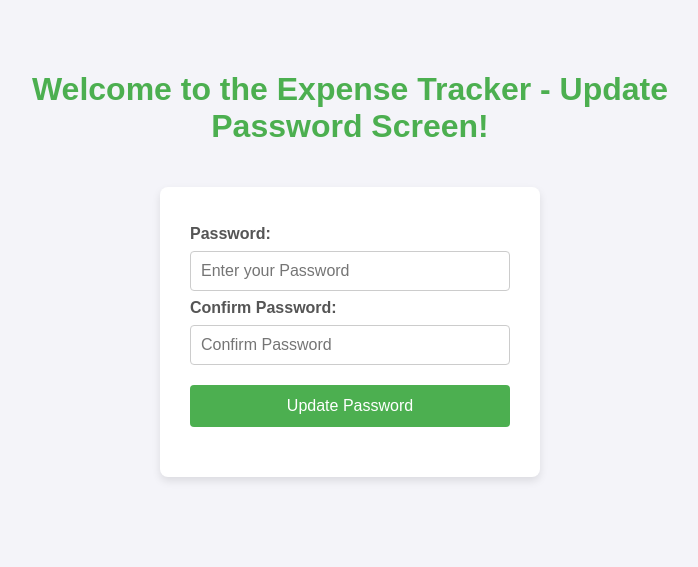
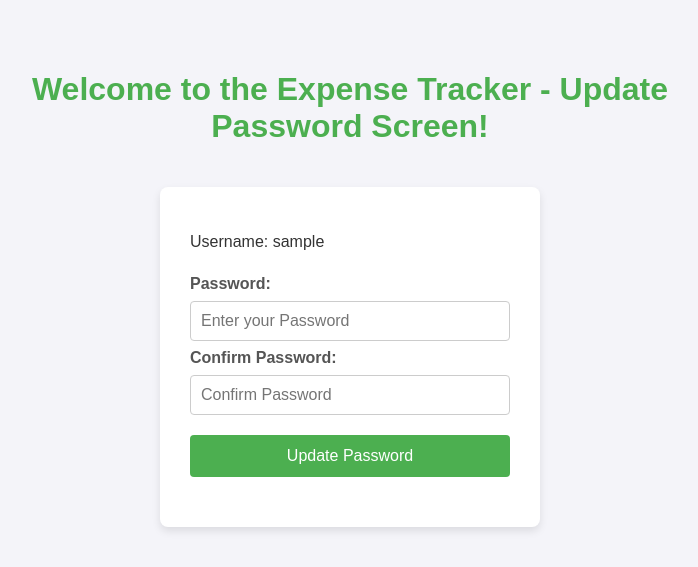
Before and after one commit to gautam-seshadri/Expense_Tracker, a Flask app: a page that uses app/expense_tracker/templates/update_password.html in a window 1280 px wide. Shown: the top 567 px of the page, without its empty margins (290-988 px from the left). Run offline with Flask 3, Linux system fonts and the light colour scheme; data that the repository does not hold is empty.

Commit message:
added reroute to login.html

```diff
--- a/app/expense_tracker/routes.py
+++ b/app/expense_tracker/routes.py
@@ -1,5 +1,5 @@
 import oracledb
-from flask import Blueprint, render_template, request, jsonify, redirect, url_for
+from flask import Blueprint, render_template, request, jsonify, redirect, url_for, flash
 from Expense_Tracker.app.expense_tracker.connection import get_db_connection
 import re
 from todoist_api_python.api import TodoistAPI
@@ -82,6 +82,7 @@ def register():
 @main.route('/update_password/<username>', methods=['GET', 'POST'])
 def update_password(username):
     out_message = ""
+    print(f'Username is this: {username}')
     try:
         conn = get_db_connection()
         cursor = conn.cursor()
@@ -100,13 +101,14 @@ def update_password(username):
                 cursor.close()
                 conn.close()
                 out_message = f"The Password {password} has been updated successfully!"
-                return render_template('login.html', message=out_message)
+                return redirect(url_for('main.login'))
             elif password != password2:
                 out_message = "Both the entered passwords are not identical. Please check!"
-                return render_template('login.html', message=out_message)
+                flash("Passwords do not match. Please try again.", "error")
+        return render_template('update_password.html', message=out_message,username=username)
     except Exception as e:
         print("Error in Login " + str(e))
-    return render_template('update_password.html', message=out_message,username=username)
+
 
 
 
--- a/app/expense_tracker/templates/login.html
+++ b/app/expense_tracker/templates/login.html
@@ -32,7 +32,7 @@
                 <button type="button" id="togglePassword" class="togglePassword" onclick="togglePasswordVisibility()">Show Password</button>
                 <input type="submit" value="Login" class="btn">
                 <a href="{{ url_for('main.register') }}" class="btn">Sign up</a>
-                <a href="{{ url_for('main.update_password', username=username) }}" class="btn">Change Password</a>
+                <a href="{{ url_for('main.update_password',username=username) }}" class="btn">Change Password</a>
             </div>
 
             <div>
--- a/app/expense_tracker/templates/update_password.html
+++ b/app/expense_tracker/templates/update_password.html
@@ -11,6 +11,10 @@
     <div class="container">
         <form action="{{ url_for('main.update_password', username=username) }}" method="POST">
             <div>
+
+                <p>Username: {{ username }}</p>
+
+
                 <label for="password">Password:</label>
                 <input type="text" id="password" name="password" placeholder="Enter your Password">
 
```
